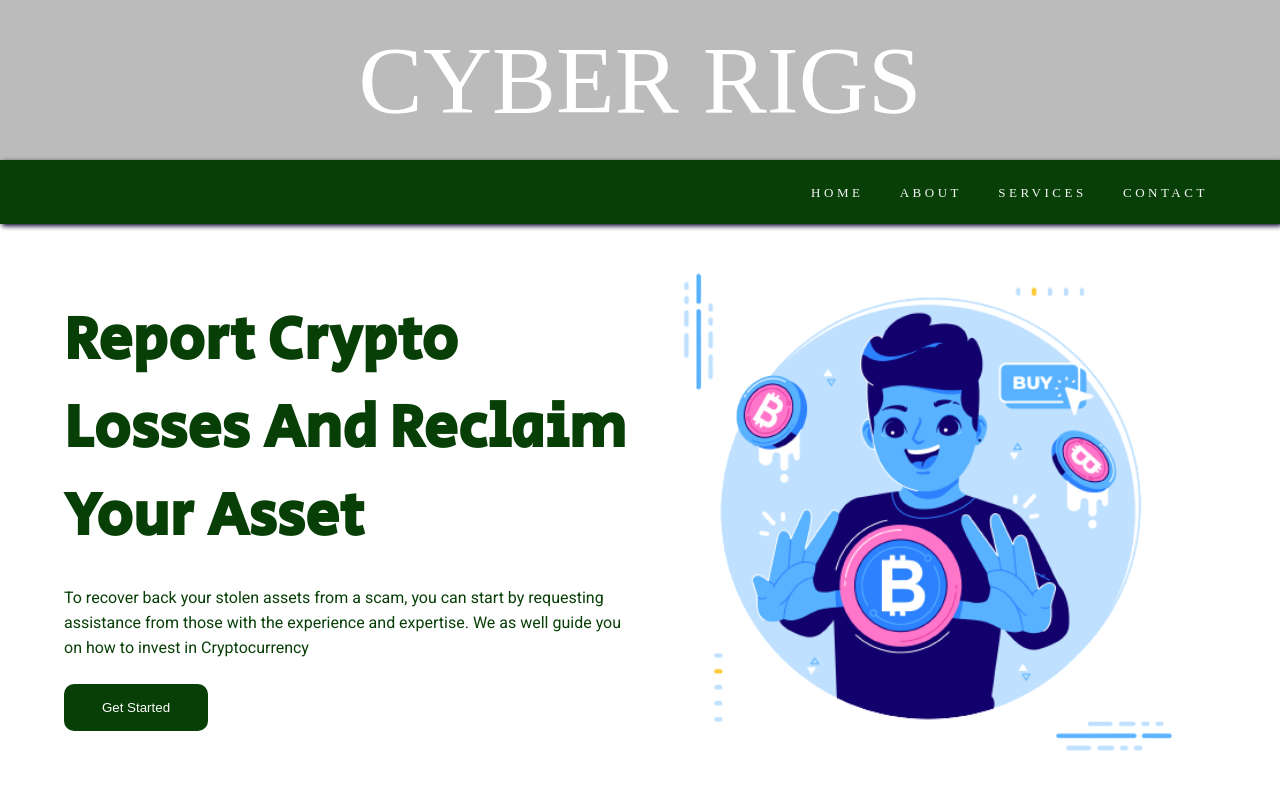
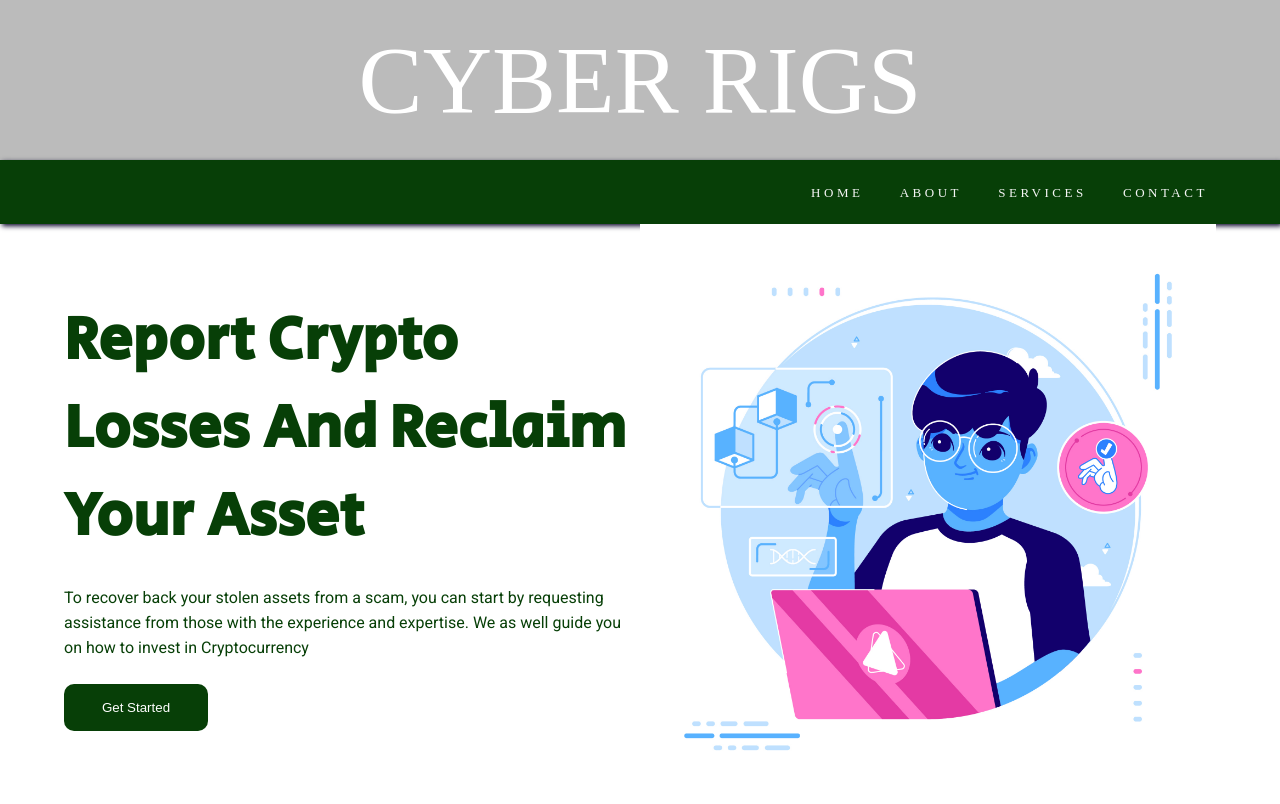
Before and after one commit to Harlloh/cyberr, a plain HTML site: page index.html in a window 1280 px wide. Shown: the top 804 px of the page. Drawn offline with nearby package versions, Linux system fonts and the light colour scheme; a web font is replaced by a local one.

Commit message:
added the hero image

```diff
--- a/index.html
+++ b/index.html
@@ -41,7 +41,7 @@
                 <a href="#services"><button>Get Started</button></a>
             </div>
             <div class="hero-img">
-                <img style="width: 100%;" src="./images/crypto_coin_and_crypto_currency_illustration-removebg-preview (1).png" alt="">
+                <img style="width: 100%;" src="./images/future_of_work_concept_illustration.jpg" alt="">
             </div>
         </div>
     </section>
```
Also changed, not shown: images/future_of_work_concept_illustration.jpg (added).
